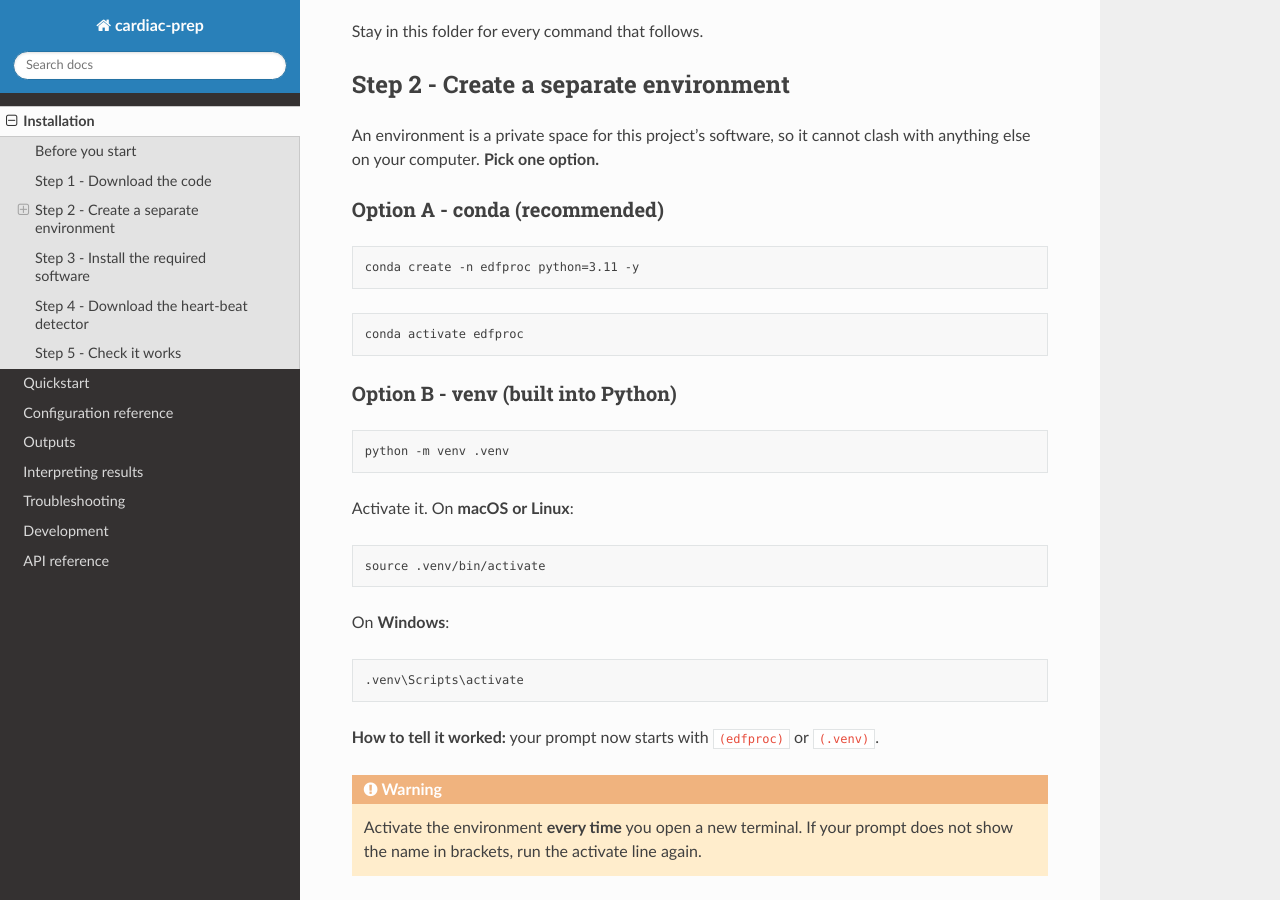
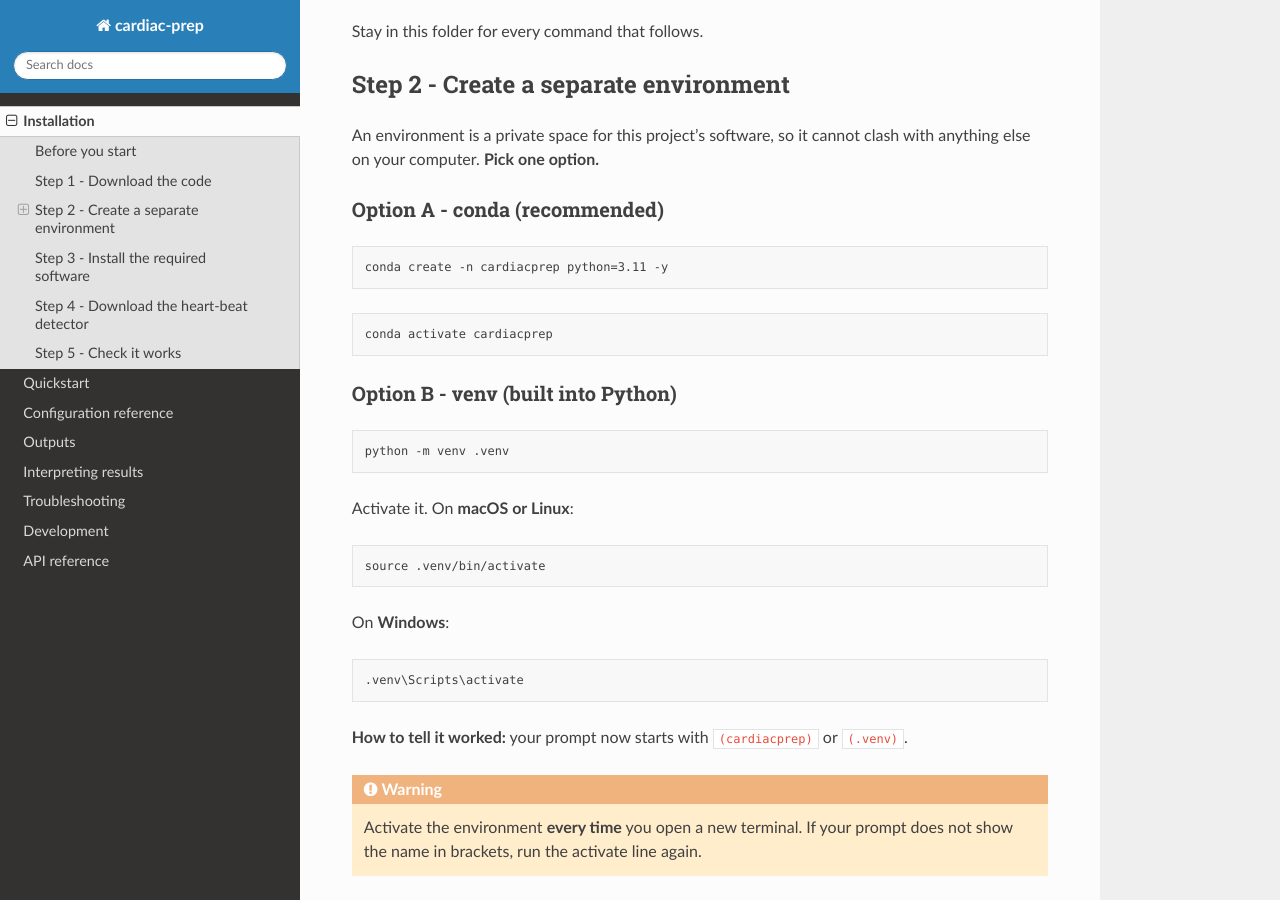
Before and after one commit to OxWearables/cardiac-prep, a Sphinx documentation site: the page built from docs/source/installation.md, in a window 1280 px wide and 900 px high, scrolled down 795 px. Built offline with Sphinx 7.4.7 and the Read the Docs theme 3.1.0, drawn with Linux system fonts in a browser that asks for light colours.

Commit message:
Change conda env name from edfproc to cardiacprep in the installation instructions for clarity

````diff
--- a/docs/source/installation.md
+++ b/docs/source/installation.md
@@ -43,11 +43,11 @@ clash with anything else on your computer. **Pick one option.**
 ### Option A - conda (recommended)
 
 ```text
-conda create -n edfproc python=3.11 -y
+conda create -n cardiacprep python=3.11 -y
 ```
 
 ```text
-conda activate edfproc
+conda activate cardiacprep
 ```
 
 ### Option B - venv (built into Python)
@@ -68,7 +68,7 @@ On **Windows**:
 .venv\Scripts\activate
 ```
 
-**How to tell it worked:** your prompt now starts with `(edfproc)` or
+**How to tell it worked:** your prompt now starts with `(cardiacprep)` or
 `(.venv)`.
 
 :::{warning}
````
Also changed, not shown: README.md (+4 -4 lines).
